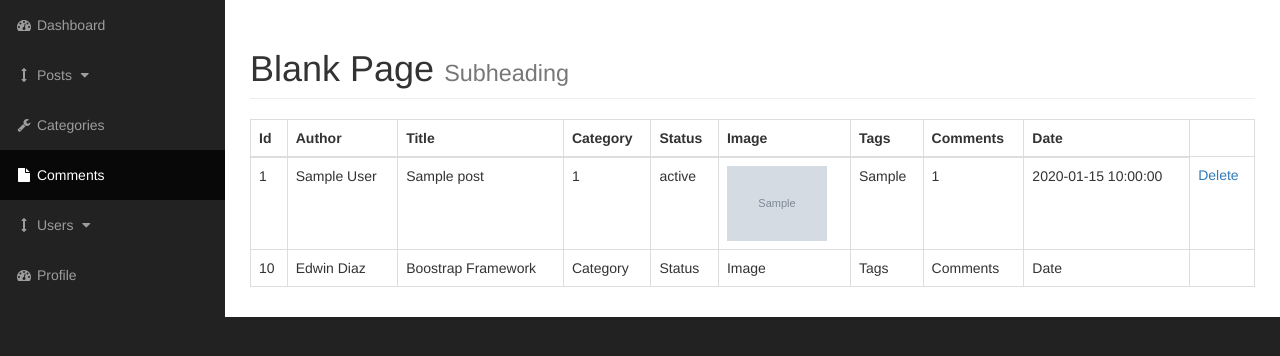
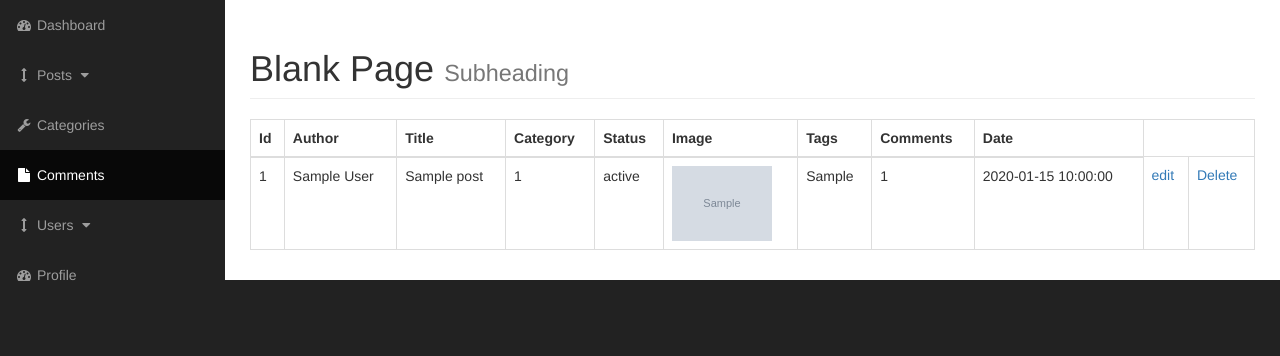
Before and after one commit to DilshadNoshad/Blogging-CMS, a PHP site: page /admin/posts.php in a window 1280 px wide. Shown: the part 51-407 px from the top of the page. Run offline with PHP 8.4, Linux system fonts and the light colour scheme; tables that the repository leaves empty or names only in its code hold one stand-in row (values such as "Sample post"); grey boxes marked "Sample" are stand-in pictures.

Commit message:
show post id data

```diff
--- a/admin/includes/view_all_posts.php
+++ b/admin/includes/view_all_posts.php
@@ -37,6 +37,7 @@ echo "<td><img width='100' src='../img/{$post_image}' alt='image'></td>";
 echo "<td>{$post_tags}</td>";
 echo "<td>{$post_comment_count}</td>";
 echo "<td>{$post_date}</td>";
+echo "<td><a href='posts.php?source=edit_posts&p-id={$post_id}'>edit</td>";
 echo "<td><a href='posts.php?delete={$post_id}'>Delete</td>";
 echo "</tr>";
 }
@@ -51,16 +52,5 @@ if(isset($_GET['delete'])){
     $delete_selected_post_id = mysqli_query($connection, $query);
 }
 ?>
-                    <tr>
-                    <td>10</td>
-                    <td>Edwin Diaz</td>
-                    <td>Boostrap Framework</td>
-                    <td>Category</td>
-                    <td>Status</td>
-                    <td>Image</td>
-                    <td>Tags</td>
-                    <td>Comments</td>
-                    <td>Date</td>
-                    </tr>
                 </tbody>
             </table>
```
Also changed, not shown: admin/includes/edit_posts.php (+28 -6 lines).
